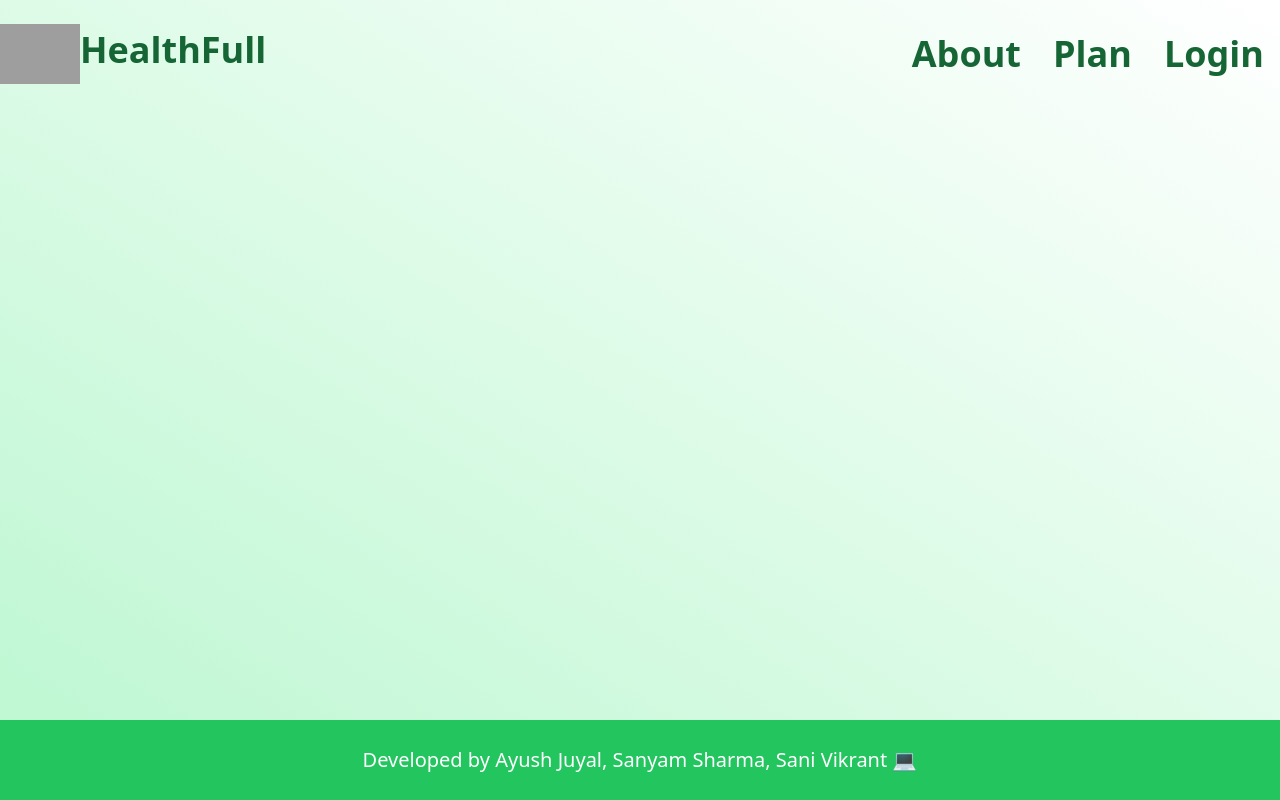
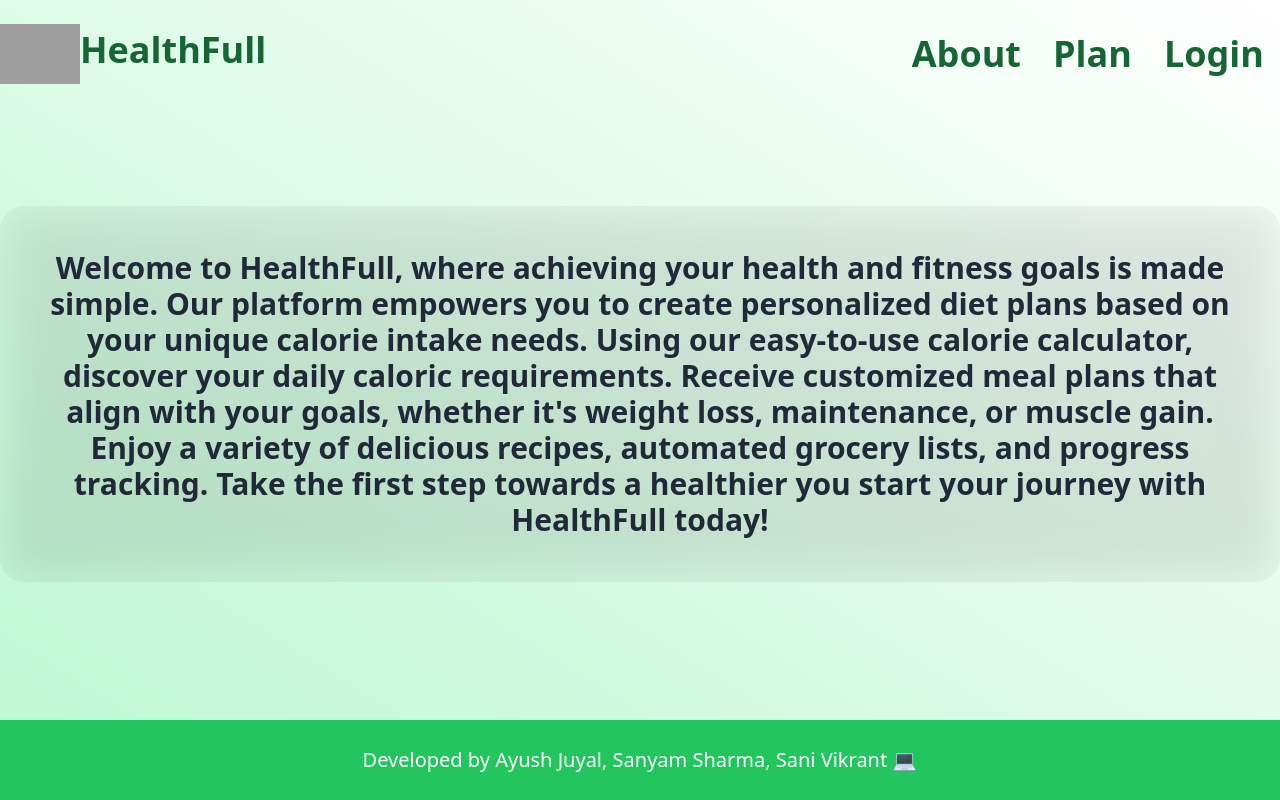
Before and after one commit to abhoygorai/health-app-2-frontend, a React (Create React App) app: page /about in a window 1280 px wide. Built offline with nearby package versions, Linux system fonts and the light colour scheme; grey boxes are pictures that could not be loaded.

Commit message:
some changes

```diff
--- a/src/App.js
+++ b/src/App.js
@@ -6,6 +6,7 @@ import Register from "./components/Register";
 import Login from "./components/Login";
 import Plan from "./components/Plan";
 import Calories from "./components/Calories";
+import About from "./components/About";
 
 function App() {
   return (
@@ -19,6 +20,7 @@ function App() {
               <Route path="/login" Component={Login} />
               <Route path="/calories" Component={Calories} />
               <Route path="/plan/:calory" Component={Plan} />
+              <Route path="/about" Component={About} />
 
             </Routes>
           </Router>
--- /dev/null
+++ b/src/components/About.jsx
@@ -0,0 +1,37 @@
+import { useState, React } from "react";
+import { motion } from "framer-motion";
+
+function Plan() {
+  const [isLoading, setIsloading] = useState(false);
+
+  if (isLoading) return <></>;
+  else
+    return (
+      <>
+        <motion.nav
+          initial={{ opacity: 0 }}
+          animate={{ opacity: 1 }}
+          className="sm:container sm:mx-auto backdrop-blur-xl backdrop-brightness-90 rounded-3xl"
+        >
+          <div className="flex justify-between text-center">
+            <div className="m-11">
+              <h1 className="text-3xl font-bold text-gray-800">
+                Welcome to HealthFull, where achieving your health and fitness
+                goals is made simple. Our platform empowers you to create
+                personalized diet plans based on your unique calorie intake
+                needs. Using our easy-to-use calorie calculator, discover your
+                daily caloric requirements. Receive customized meal plans that
+                align with your goals, whether it's weight loss, maintenance, or
+                muscle gain. Enjoy a variety of delicious recipes, automated
+                grocery lists, and progress tracking. Take the first step
+                towards a healthier you start your journey with HealthFull
+                today!
+              </h1>
+            </div>
+          </div>
+        </motion.nav>
+      </>
+    );
+}
+
+export default Plan;
```
